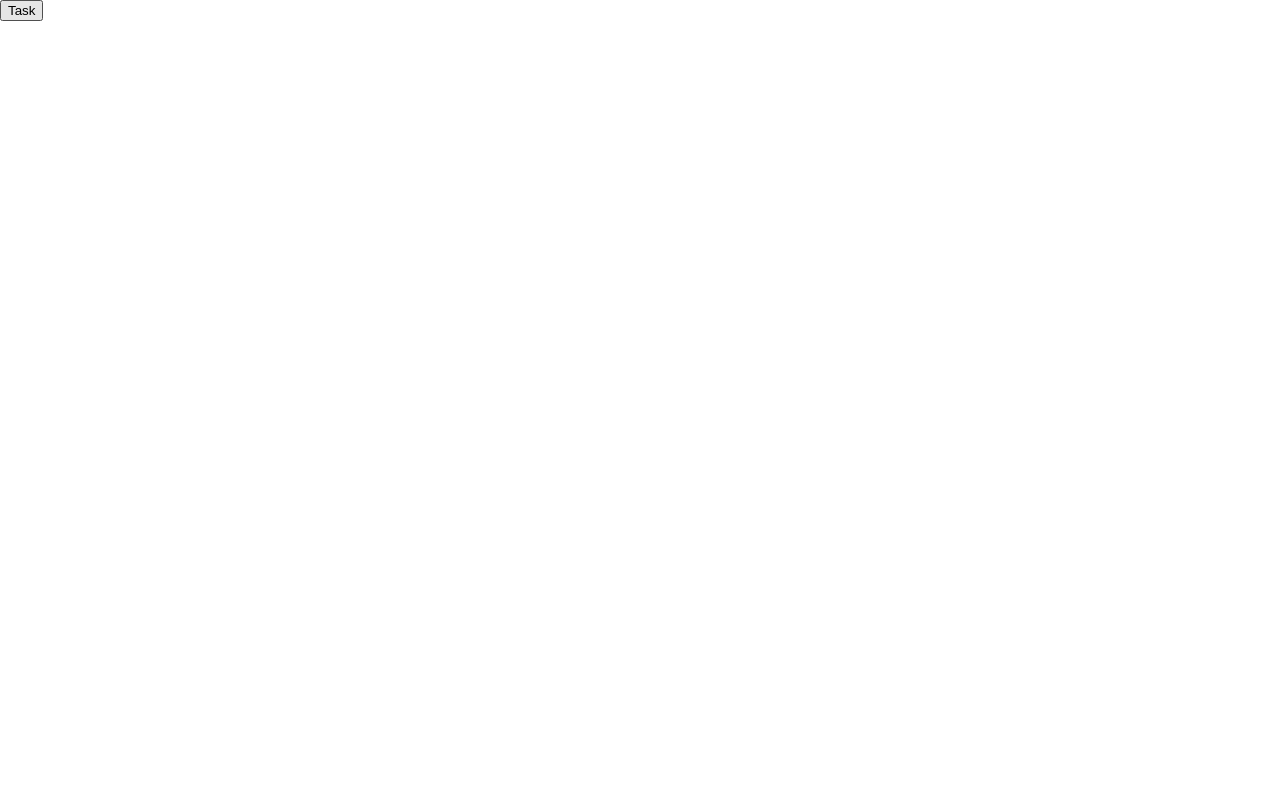
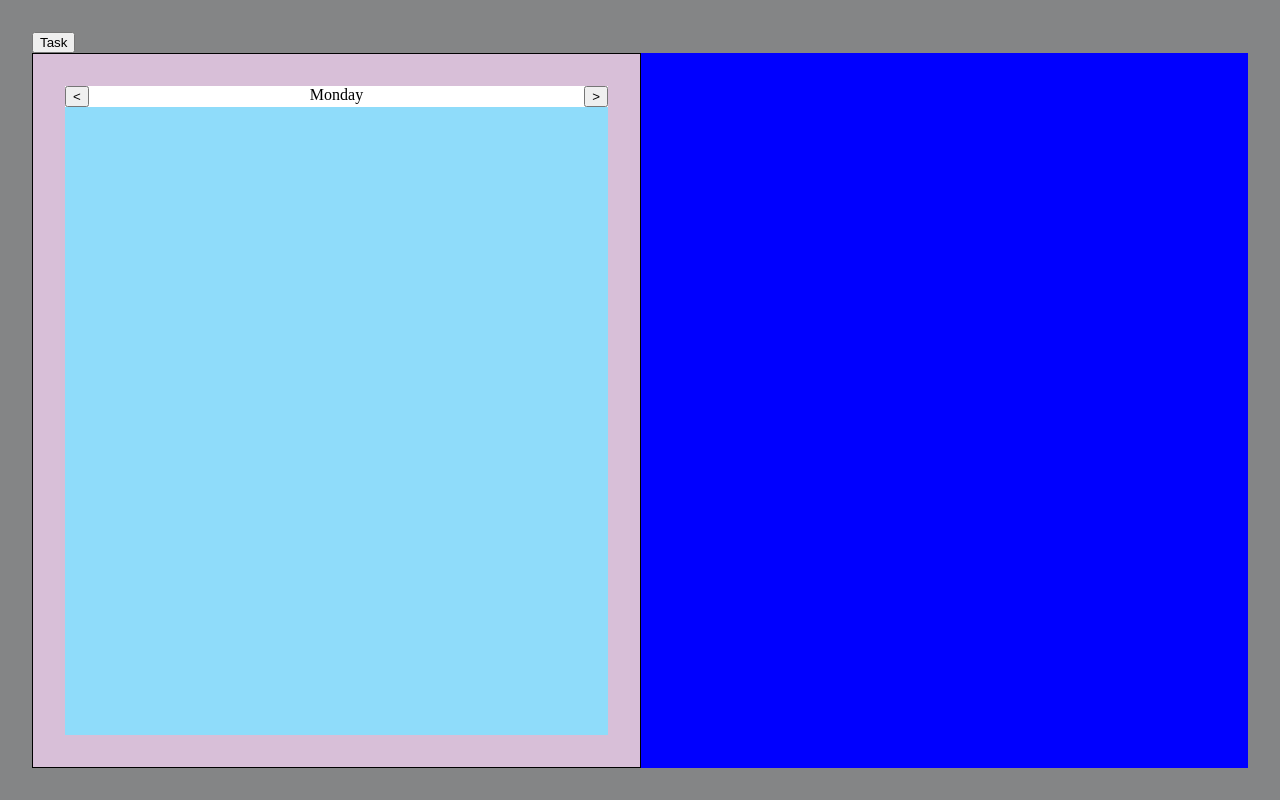
Before and after one commit to Jtstin/time-manager, a React (Vite) app in the folder time-manager-ui/: page /schedule in a window 1280 px wide. Built offline with nearby package versions, Linux system fonts and the light colour scheme.

Commit message:
broke up schedule screen into two sections

```diff
--- a/time-manager-ui/Login.tsx
+++ b/time-manager-ui/Login.tsx
@@ -6,7 +6,7 @@ const Login = () => {
     <div className="login-page">
       <div className="message">WELCOME BACK</div>
       <div className="password">
-        <label for="pw">password:</label>
+        <label htmlFor="pw">password:</label>
         <input type="password" id="pw" name="pw"></input>
         <button>Login</button>
       </div>
--- a/time-manager-ui/Schedule.tsx
+++ b/time-manager-ui/Schedule.tsx
@@ -7,8 +7,26 @@ const Schedule = () => {
     history.push("/tasks");
   };
   return (
-    <div>
-      <button onClick={handleTaskButtonClick}>Task</button>
+    <div className="main-container">
+      <div className="schedule-page">
+        <div className="schedule-page-header">
+          <button onClick={handleTaskButtonClick}>Task</button>
+        </div>
+        <div className="schedule-page-content">
+          <div className="schedule-main-content">
+            <div className="event-container">
+              {" "}
+              <div className="day-nav">
+                <button>{"<"}</button>
+                <div className="day">Monday</div>
+                <button>{">"}</button>
+              </div>
+              <div className="events"></div>
+            </div>
+            <div className="priority-tasks"></div>
+          </div>
+        </div>
+      </div>
     </div>
   );
 };
--- a/time-manager-ui/app.css
+++ b/time-manager-ui/app.css
@@ -206,4 +206,43 @@ video {
 .schedule-page-content {
   display: flex;
   flex: 1 0;
+  flex-direction: column;
 }
+
+.day-nav {
+  display: flex;
+  background-color: white;
+}
+
+.event-container {
+  display: flex;
+  flex: 1 0;
+  background-color: thistle;
+  padding: 2em;
+  flex-direction: column;
+  border: 1px solid black;
+}
+
+.day {
+  display: flex;
+  flex: 1 0;
+  justify-content: center;
+}
+
+.priority-tasks {
+  display: flex;
+  flex: 1 0;
+  background-color: blue;
+  padding: 2em;
+}
+
+.schedule-main-content {
+  display: flex;
+  flex: 1 0;
+}
+
+.events {
+  display: flex;
+  flex: 1 0;
+  background-color: rgb(143, 220, 250);
+}
```
